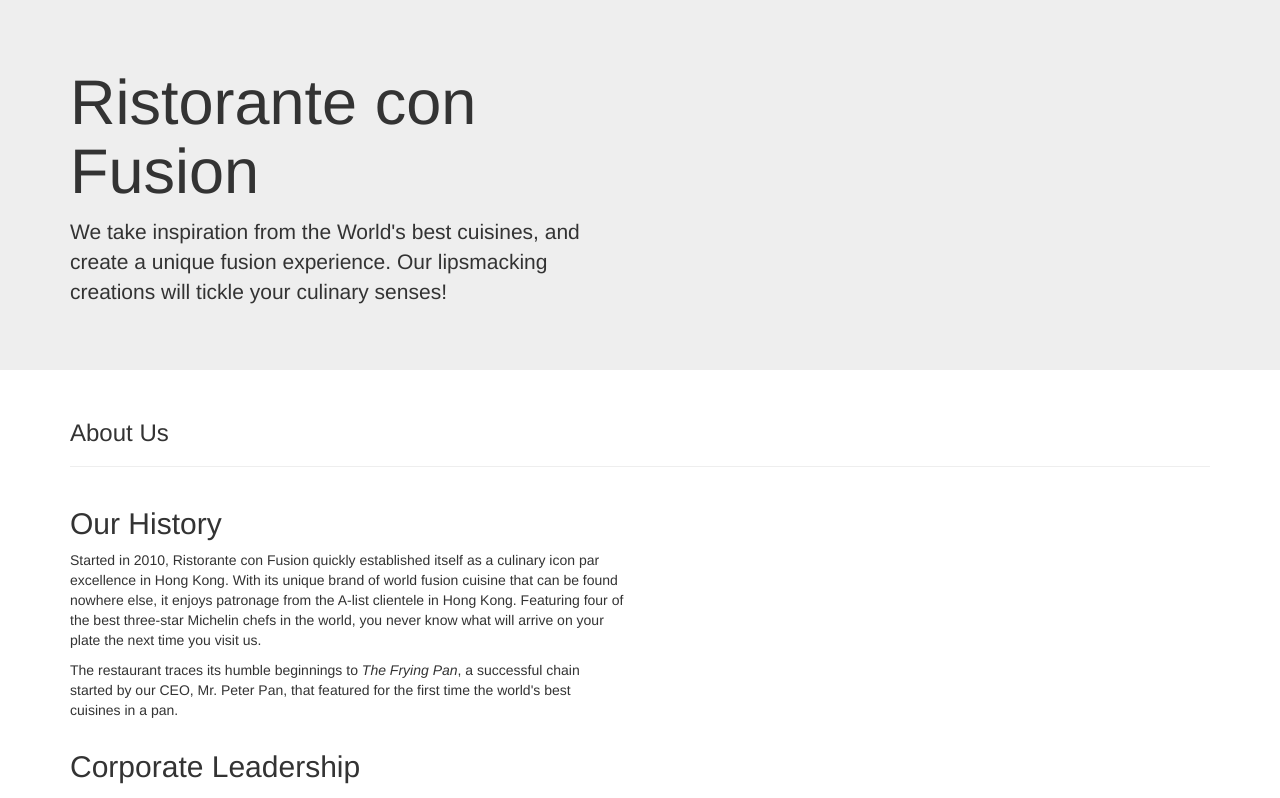
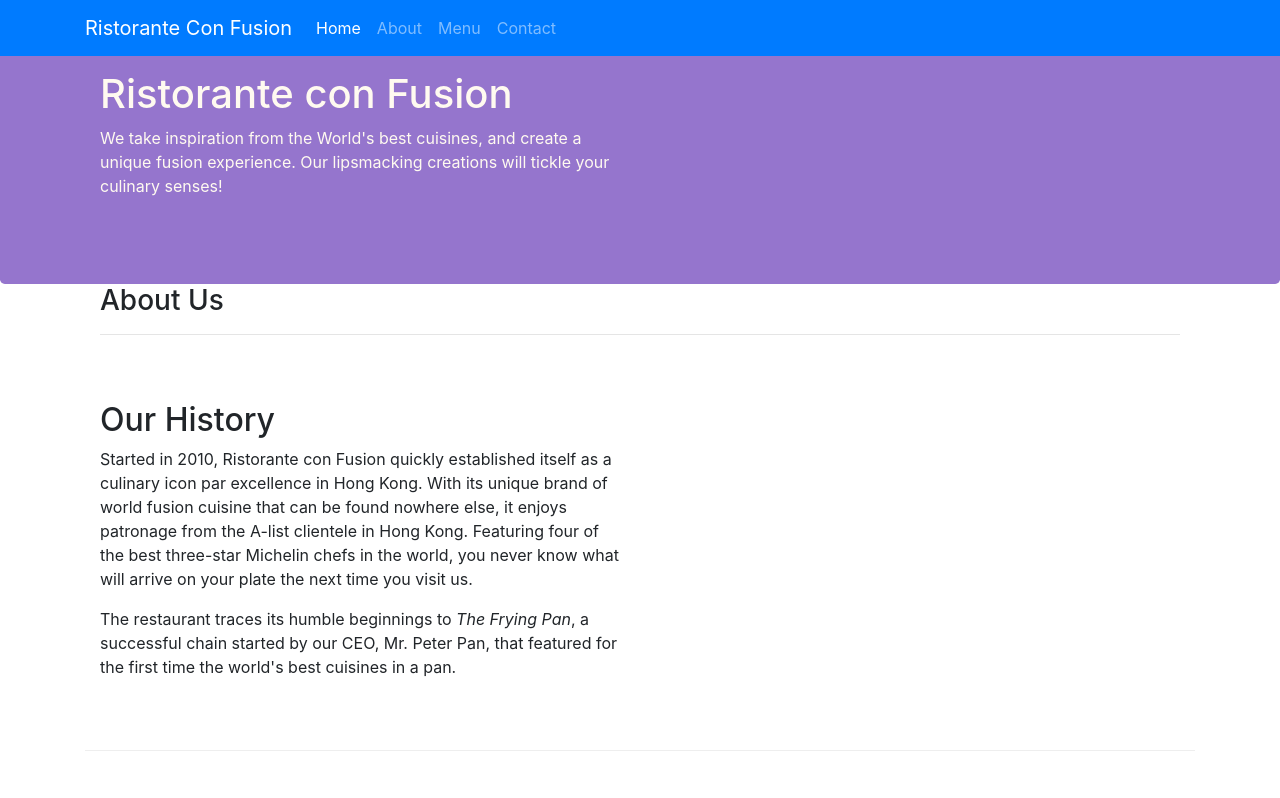
Before and after one commit to newsujan/git-test, a website: page aboutus.html in a window 1280 px wide. Shown: the top 798 px of the page. Drawn offline with nearby package versions, Linux system fonts and the light colour scheme.

Commit message:
aboutus.html added

```diff
--- a/index.html
+++ b/aboutus.html
@@ -1,9 +1,11 @@
 <!DOCTYPE html>
-<html lang="en">
-<meta name="viewport" content="width=device-width, initial-scale=1.0">
+<meta charset="utf-8">
+    <meta name="viewport" content="width=device-width, initial-scale=1, shrink-to-fit=no">
+    <meta http-equiv="x-ua-compatible" content="ie=edge">
 
-<link rel="stylesheet" type="text/css" href="node_modules/bootstrap/dist/css/bootstrap.min.css">
-<link rel="stylesheet" type="text/css" href="css/styles.css">
+    <!-- Bootstrap CSS -->
+    <link rel="stylesheet" href="node_modules/bootstrap/dist/css/bootstrap.min.css">
+    <link rel="stylesheet" type="text/css" href="styles.css">
 
 <head>
 
@@ -12,6 +14,25 @@
 </head>
 
 <body>
+    <nav class="navbar navbar-dark navbar-expand-sm bg-primary fixed-top">
+      <div class="container">
+        <a class="navbar-brand" href="#">Ristorante Con Fusion</a>
+        <ul class="navbar-nav mr-auto">
+          <li class="nav-item active">
+            <a class="nav-link" href="#">Home</a>
+          </li>
+          <li class="nav-item">
+            <a class="nav-link" href="./aboutus.html">About</a>
+          </li>
+          <li class="nav-item">
+            <a class="nav-link" href="#">Menu</a>
+          </li>
+          <li class="nav-item">
+            <a class="nav-link" href="#">Contact</a>
+          </li>
+        </ul>
+      </div>
+    </nav>
 
     <header class="jumbotron">
         <div class="container">
@@ -108,4 +129,5 @@
 <script src="node_modules/jquery/dist/jquery.slim.min.js"></script>
 <script src="node_modules/popper.js/dist/umd/popper.min.js"></script>
 <script src="node_modules/bootstrap/dist/js/bootstrap.min.js"></script>
+
 </html>
--- /dev/null
+++ b/styles.css
@@ -0,0 +1,33 @@
+.jumbotron{
+  padding:70px 30px 70px 30px;
+    margin:0px auto;
+    background: #9575CD ;
+    color:floralwhite;
+}
+.row-header{
+    margin:0px auto;
+    padding:0px;
+}
+
+.row-content {
+    margin:0px auto;
+    padding: 50px 0px 50px 0px;
+    border-bottom: 1px ridge;
+    min-height:400px;
+}
+
+.footer{
+    background-color: #D1C4E9;
+    margin:0px auto;
+    padding: 20px 0px 20px 0px;
+}
+address{
+    font-size:80%;
+    margin:0px;
+    color:#0f0f0f;
+}
+@media only screen and (max-width:768px)  {
+.d-sm-block{
+  display: none;
+}
+}
```
Also changed, not shown: 1 other file.
